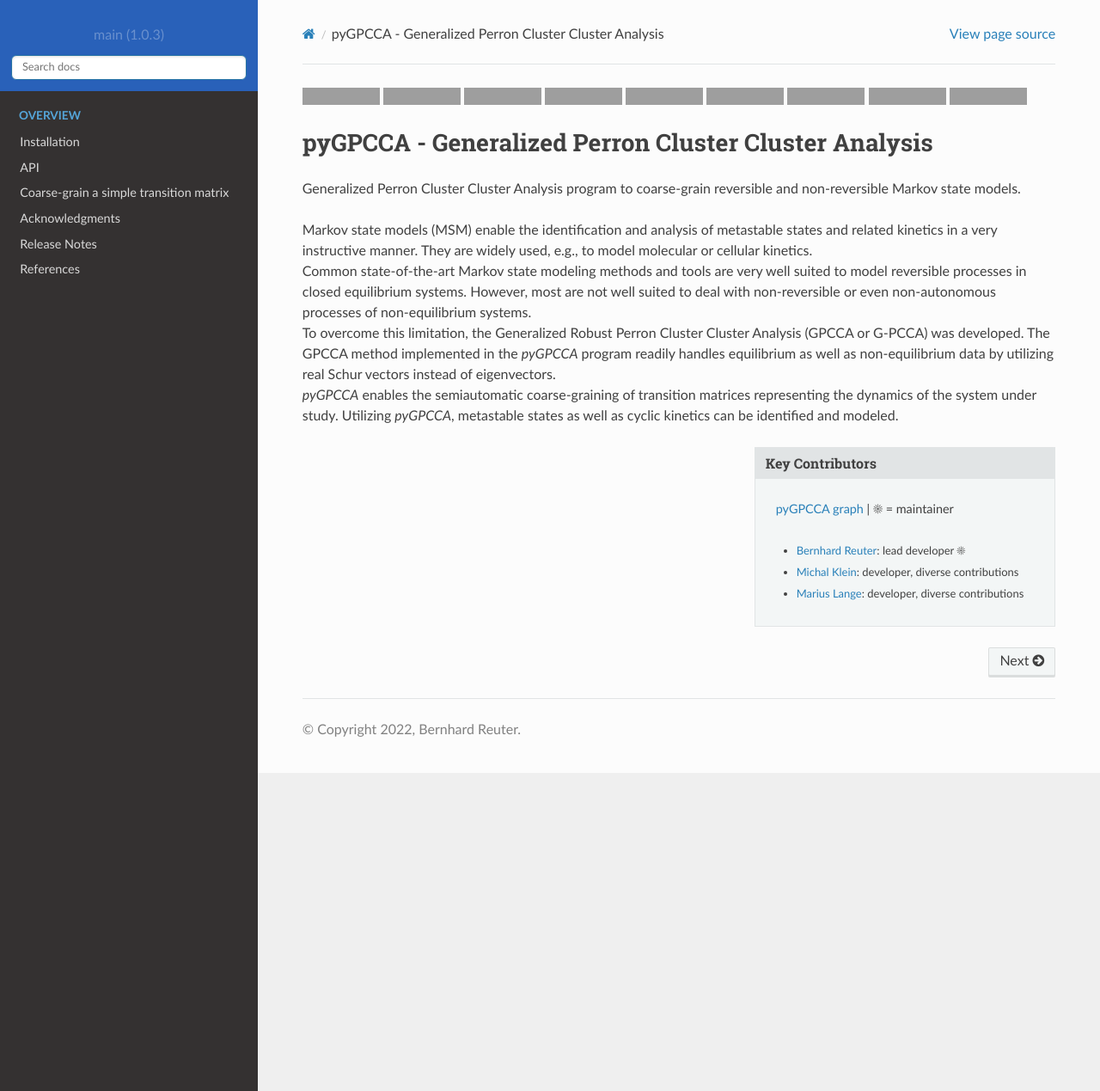
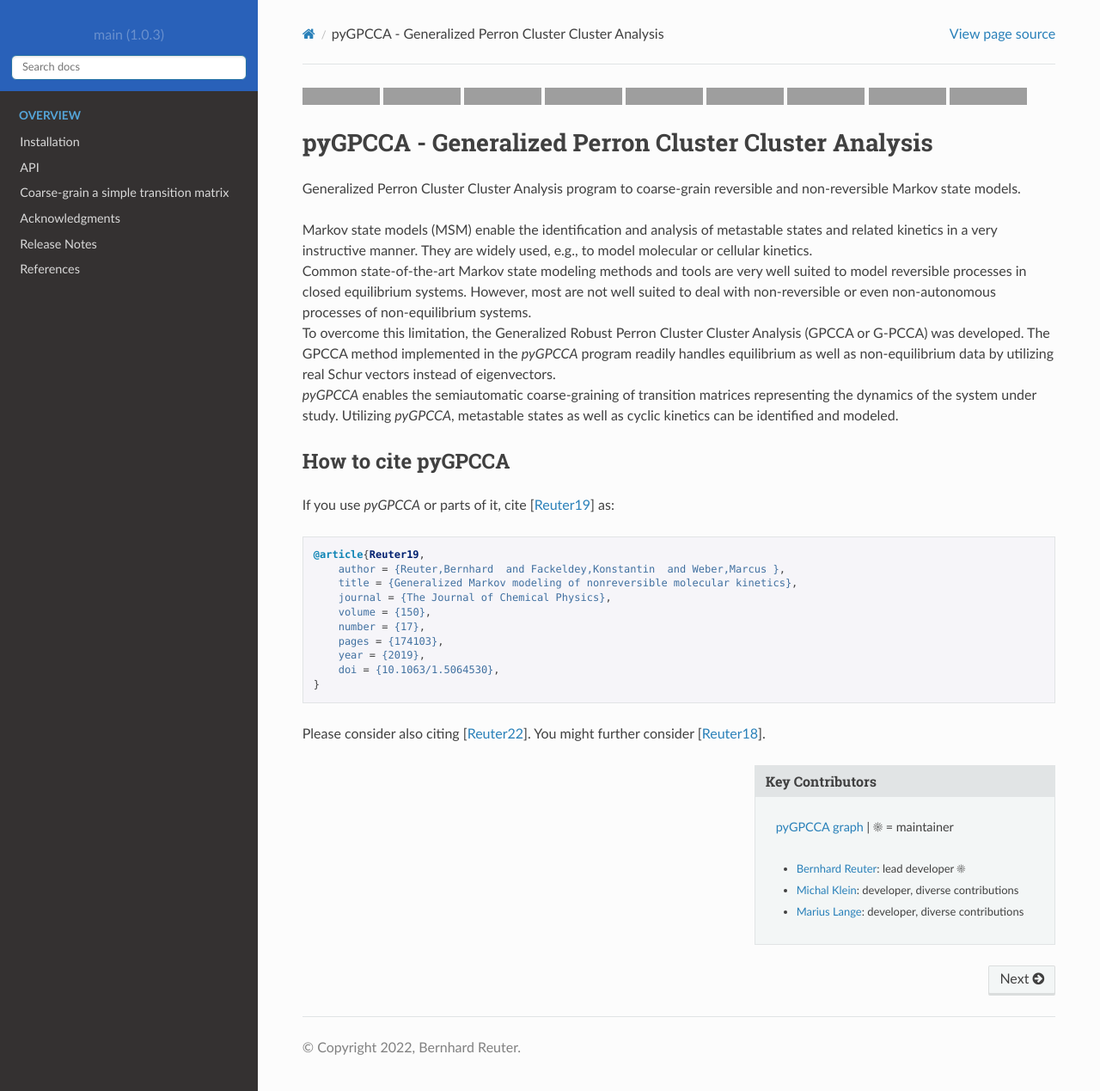
Before and after one commit to msmdev/pyGPCCA, a Sphinx documentation site: the page built from docs/source/index.rst, in a window 1280 px wide and 1269 px high, cut to the strip 0-1269 px from the top of the window. Shown: the whole strip at 86% size. Built offline with Sphinx 7.4.7 and the Read the Docs theme 2.0.0, drawn with Linux system fonts in a browser that asks for light colours; grey boxes are pictures that could not be loaded.

Commit message:
Added how-to-cite section; Updated citations/references.

```diff
--- a/README.rst
+++ b/README.rst
@@ -8,8 +8,8 @@
     :target: https://anaconda.org/conda-forge/pygpcca
     :alt: Conda
 
-.. |Cite| image:: https://img.shields.io/badge/DOI-10.1021%2Facs.jctc.8b00079-blue
-    :target: https://doi.org/10.1021/acs.jctc.8b00079
+.. |Cite| image:: https://img.shields.io/badge/DOI-10.1063%2F1.5064530-blue
+    :target: https://doi.org/10.1063/1.5064530
     :alt: Cite
 
 .. |Zenodo| image:: https://zenodo.org/badge/DOI/10.5281/zenodo.6914001.svg
@@ -53,10 +53,26 @@ under study. Utilizing *pyGPCCA*, metastable states as well as cyclic kinetics c
 
 How to cite pyGPCCA
 -------------------
-If you use *pyGPCCA* or parts of it, cite `JCTC (2018)`_ and `pyGPCCA`_.
+If you use *pyGPCCA* or parts of it, cite [`Reuter19`_] as:
 
-.. _JCTC (2018): https://pubs.acs.org/doi/abs/10.1021/acs.jctc.8b00079
-.. _pyGPCCA: https://doi.org/10.5281/zenodo.6913970
+.. code-block:: bibtex
+
+    @article{Reuter19,
+        author = {Reuter,Bernhard  and Fackeldey,Konstantin  and Weber,Marcus },
+        title = {Generalized Markov modeling of nonreversible molecular kinetics},
+        journal = {The Journal of Chemical Physics},
+        volume = {150},
+        number = {17},
+        pages = {174103},
+        year = {2019},
+        doi = {10.1063/1.5064530},
+    }
+
+Please consider also citing [`Reuter22`_]. You might further consider [`Reuter18`_].
+
+.. _Reuter19: https://doi.org/10.1063/1.5064530
+.. _Reuter22: https://doi.org/10.5281/zenodo.6913970
+.. _Reuter18: https://pubs.acs.org/doi/abs/10.1021/acs.jctc.8b00079
 
 Installation
 ------------
--- a/docs/source/index.rst
+++ b/docs/source/index.rst
@@ -1,5 +1,5 @@
 .. include:: ../../README.rst
-    :end-line: 52
+    :end-line: 75
 
 .. include:: _key_contributors.rst
 
```
Also changed, not shown: docs/source/references.rst (+13 -6 lines), .pre-commit-config.yaml, 4 other files.
